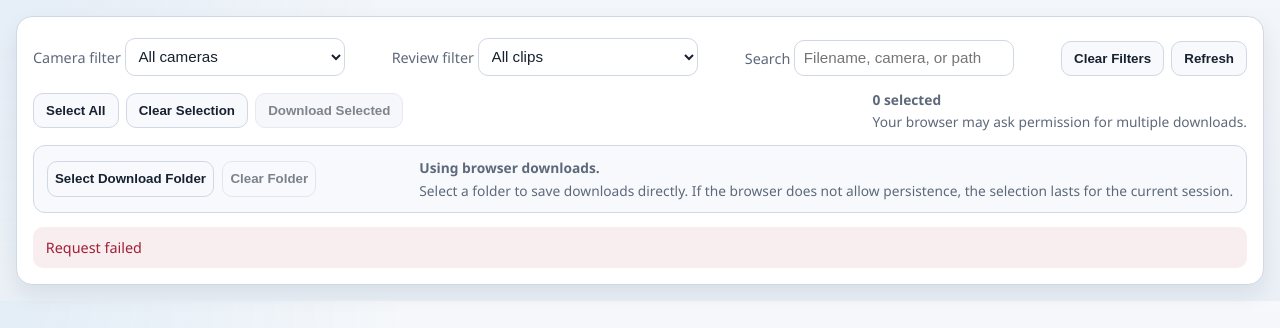
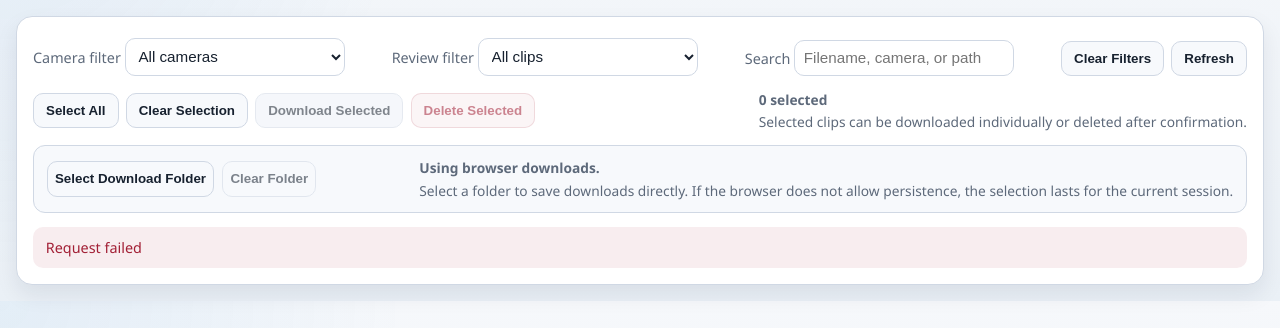
Before and after one commit to khisanthax/printernvr, a Python web app: template templates/clips.html in a window 1280 px wide. Shown: the part 133-461 px from the top of the page. Run offline with Jinja, Linux system fonts and the light colour scheme; the template is opened without the code that fills it, so the values that code supplies are empty.

Commit message:
Clips: delete selected clips

```diff
--- a/static/clips.js
+++ b/static/clips.js
@@ -136,6 +136,7 @@ function updateSelectionUi() {
   const selectedCount = getVisibleSelectedKeys().length;
   const countLabel = bySelector("#clips-selected-count");
   const downloadButton = bySelector("#download-selected-button");
+  const deleteButton = bySelector("#delete-selected-button");
   const clearButton = bySelector("#clear-selection-button");
 
   if (countLabel) {
@@ -144,6 +145,10 @@ function updateSelectionUi() {
 
   if (downloadButton) {
     downloadButton.disabled = selectedCount === 0;
+  }
+
+  if (deleteButton) {
+    deleteButton.disabled = selectedCount === 0;
   }
 
   if (clearButton) {
@@ -762,6 +767,53 @@ async function handleBulkDownload(clips) {
   updateFeedback(`Saved ${savedCount} of ${clips.length} file(s) to the selected folder. ${fallbackCount} file(s) fell back to browser downloads.`, true);
 }
 
+async function handleBulkDelete(clips) {
+  if (!clips.length) {
+    updateFeedback("Select at least one clip to delete.", true);
+    return;
+  }
+
+  const confirmed = window.confirm(
+    `Delete ${clips.length} selected clip(s)? This removes the local files and cannot be undone.`,
+  );
+  if (!confirmed) {
+    return;
+  }
+
+  let deletedCount = 0;
+  const failures = [];
+
+  for (const clip of clips) {
+    try {
+      await deleteClip(clip.camera_id, clip.filename);
+      deletedCount += 1;
+      selectedClipKeys.delete(clipKey(clip.camera_id, clip.filename));
+    } catch (error) {
+      failures.push({
+        filename: clip.filename,
+        message: error instanceof Error ? error.message : String(error),
+      });
+    }
+  }
+
+  await loadClips();
+
+  if (!failures.length) {
+    updateFeedback(`Deleted ${deletedCount} selected clip(s).`);
+    return;
+  }
+
+  const failureSummary = failures
+    .slice(0, 3)
+    .map((failure) => `${failure.filename}: ${failure.message}`)
+    .join("; ");
+  const extraCount = failures.length > 3 ? `; ${failures.length - 3} more failed` : "";
+  updateFeedback(
+    `Deleted ${deletedCount} of ${clips.length} selected clip(s). Failed to delete ${failures.length}: ${failureSummary}${extraCount}`,
+    true,
+  );
+}
+
 function bindFilters() {
   const select = bySelector("#clip-camera-filter");
   const reviewSelect = bySelector("#clip-review-filter");
@@ -854,6 +906,7 @@ function bindSelection() {
   const selectAllButton = bySelector("#select-all-clips-button");
   const clearButton = bySelector("#clear-selection-button");
   const downloadSelectedButton = bySelector("#download-selected-button");
+  const deleteSelectedButton = bySelector("#delete-selected-button");
 
   if (tbody) {
     tbody.addEventListener("change", (event) => {
@@ -910,6 +963,20 @@ function bindSelection() {
         await handleBulkDownload(clips);
       } catch (error) {
         updateFeedback(error.message, true);
+      }
+    });
+  }
+
+  if (deleteSelectedButton) {
+    deleteSelectedButton.addEventListener("click", async () => {
+      const clips = currentClips.filter((clip) => selectedClipKeys.has(clipKey(clip.camera_id, clip.filename)));
+      deleteSelectedButton.disabled = true;
+      try {
+        await handleBulkDelete(clips);
+      } catch (error) {
+        updateFeedback(error.message, true);
+      } finally {
+        updateSelectionUi();
       }
     });
   }
--- a/templates/clips.html
+++ b/templates/clips.html
@@ -57,10 +57,11 @@
           <button type="button" id="select-all-clips-button" class="control-button control-button--secondary">Select All</button>
           <button type="button" id="clear-selection-button" class="control-button control-button--secondary">Clear Selection</button>
           <button type="button" id="download-selected-button" class="control-button" disabled>Download Selected</button>
+          <button type="button" id="delete-selected-button" class="control-button control-button--danger" disabled>Delete Selected</button>
         </div>
         <div class="clips-bulk-actions__meta">
           <strong id="clips-selected-count">0 selected</strong>
-          <span>Your browser may ask permission for multiple downloads.</span>
+          <span>Selected clips can be downloaded individually or deleted after confirmation.</span>
         </div>
       </div>
 
```
Also changed, not shown: docs/ARCHITECTURE.md (+4 -2 lines), docs/ROADMAP.md (+1 -0 lines), .cursor-context.md, .cursor-rules.md, README.md.
